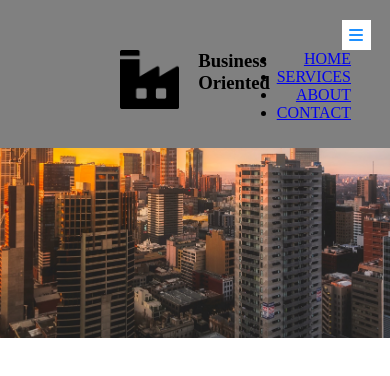
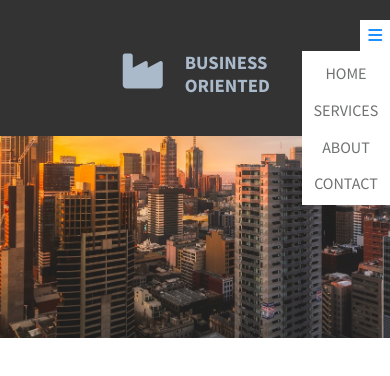
Before and after one commit to Dayhun/-Business_Oriented, a plain HTML site: page service.html in a window 390 px wide. Both pictures are taken after a click on the heading 356 px from the left and 34 px from the top of the page. Drawn offline with Linux system fonts and the light colour scheme.

Commit message:
Service mobile header&nav is done

```diff
--- a/css/style.css
+++ b/css/style.css
@@ -1,6 +1,9 @@
+@import url('https://fonts.googleapis.com/css2?family=Source+Sans+Pro:wght@200;300;400;600;700;900&display=swap');
+
 * {
     margin: 0;
     padding: 0;
+    font-family: 'Source Sans Pro', sans-serif;
 }
 
 /* MOBILE */
@@ -15,12 +18,18 @@
         height: 40vh;
     }
 
-    header img {
-        width: 15%;
+    header i {
+        font-size: 40px;
+        color: #AABACB;
     }
 
     header > section {
-        background-color: gray;
+        background-color: #333333;
+    }
+
+    header h3 {
+        color: #AABACB ;
+        text-transform: uppercase;
     }
 
     figure {
@@ -34,7 +43,6 @@
 
     details {
         text-align: right;
-        padding-right: 5%;
         padding-top: 5%;
         position: relative;
         /* z-index: 1; */
@@ -56,8 +64,22 @@
 
     details > ul {
         position: absolute;
-        right: 10%;
+        right: 0;
+        background-color: white;
+        padding: 3%;
+        text-align: center;
+        list-style-type: none;
+        display: flex;
+        flex-direction: column;
+        row-gap: 2vh;
     }
+
+    details a {
+        text-decoration: none;
+        color: #707172;
+    }
+
+    details a:
 }
 
 /* TABLET */
--- a/service.html
+++ b/service.html
@@ -24,7 +24,7 @@
                     </ul>
                 </details>
                 <figure>
-                    <img src="./img/industry.png" alt="logo" />
+                    <i class="fa-solid fa-industry"></i>
                     <figcaption>
                         <h3>Business</h3>
                         <h3>Oriented</h3>
```
